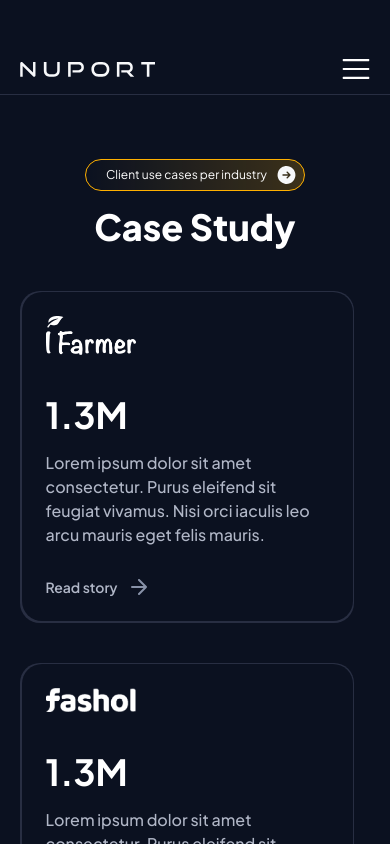
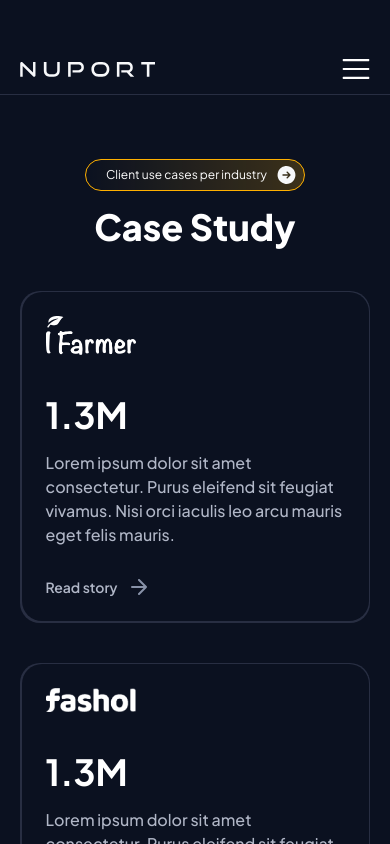
Before and after one commit to Sanjay2929/nuport-next, a Next.js app: page /case-study in a window 390 px wide. Shown: the top 844 px of the page. Built offline with nearby package versions, Linux system fonts and the light colour scheme.

Commit message:
code merge

```diff
--- a/src/components/case-study-page/CaseStudyCards.jsx
+++ b/src/components/case-study-page/CaseStudyCards.jsx
@@ -17,7 +17,7 @@
       </div>
       <div className="grid lg:grid-cols-3 sm:grid-cols-2 lg:pt-[84px] sm:pt-12 pt-6 sm:gap-y-6">
         {moreCaseStudy.map((value, index) => (
-          <div key={index} className="sm:px-3 pe-4 sm:my-0 my-5">
+          <div key={index} className="sm:px-3 sm:my-0 my-5">
             <Ifarmer
               title={value.title}
               logo={value.logo}
--- a/src/components/case-study-page/Ifarmer.jsx
+++ b/src/components/case-study-page/Ifarmer.jsx
@@ -7,7 +7,7 @@
   return (
     <div className="bg-darkGray rounded-[20px] p-[1.5px] hover:bg-[linear-gradient(215.83deg,_#288EA5_0.54%,_rgba(40,_142,_165,_0)_69.44%)] overflow-hidden group transition-all ease-in-out duration-300 h-full">
       <div className="sm:p-8 p-6 bg-darkBlue rounded-[20px] relative h-full flex flex-col justify-between">
-        <div className="w-20 max-h-24 blur-[70px] bg-transparent group-hover:bg-moonstone transition-all ease-in-out duration-300  absolute end-0 top-0 rounded-full"></div>
+        <div className="w-20 h-24 max-h-24 blur-[70px] bg-transparent group-hover:bg-moonstone transition-all ease-in-out duration-300  absolute end-0 top-0 rounded-full"></div>
         {/* <span>{logo}</span> */}
         <Image src={logo} alt="logo" height={40} width={90} />
         <div className=" flex flex-col justify-end items-start">
```
